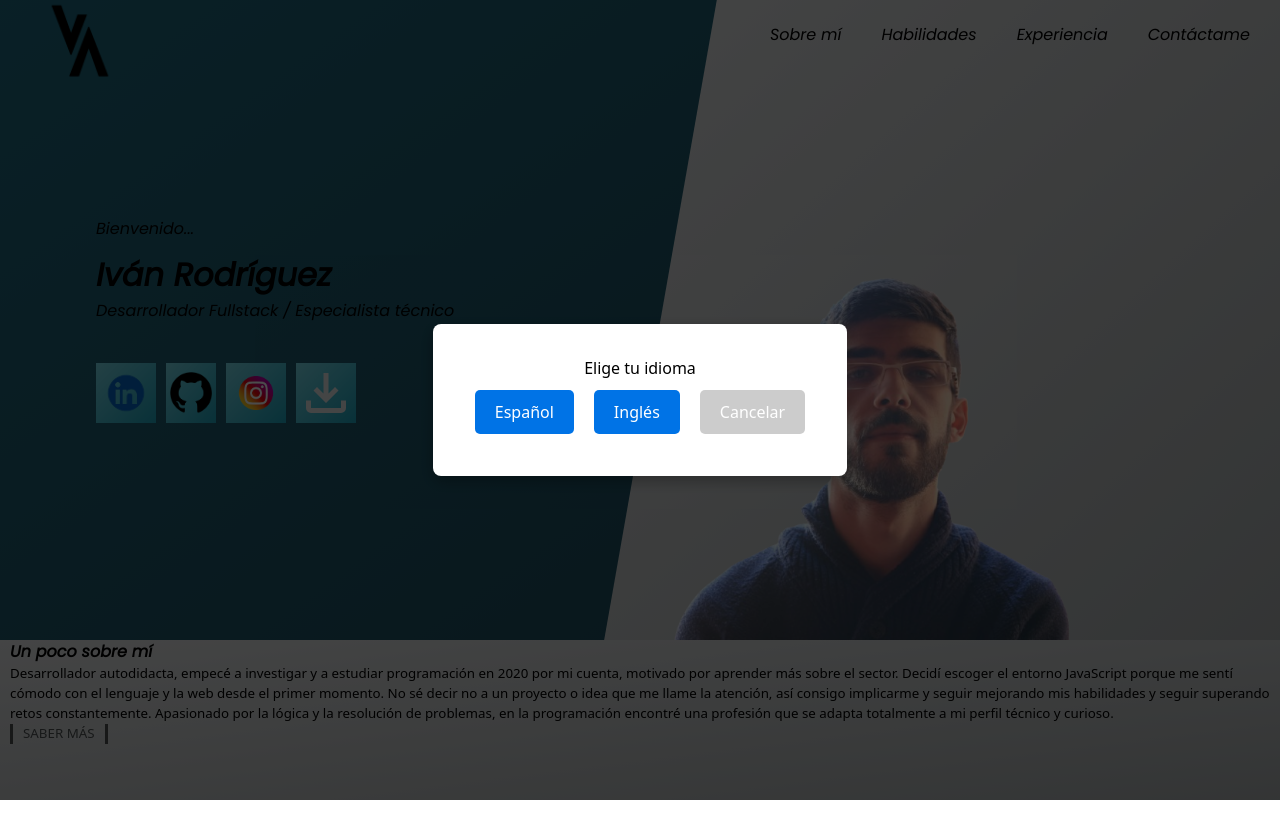
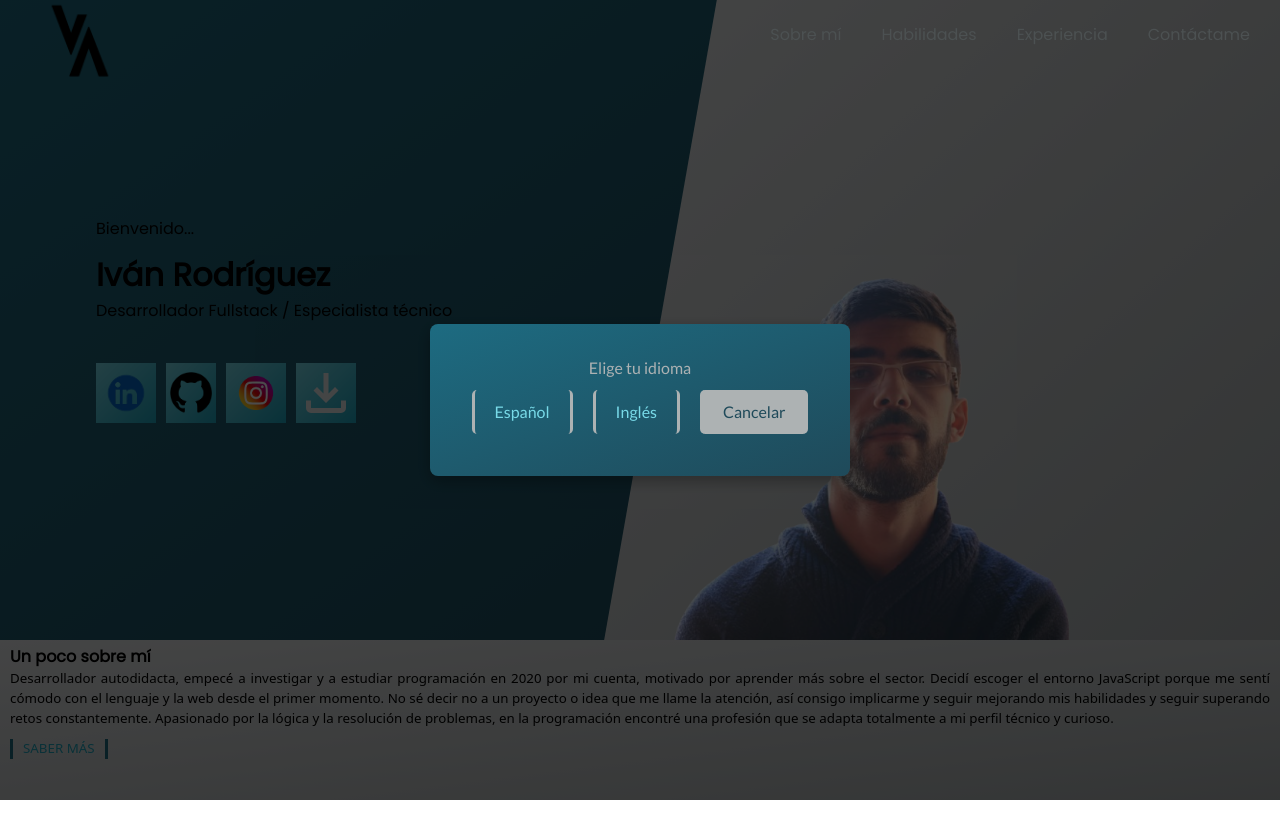
Before and after one commit to IvanRdADevelopments/portfolio, a Next.js app: page / in a window 1280 px wide. Both pictures are taken after a click on the element 326 px from the left and 393 px from the top of the page. Shown: the top 838 px of the page. Built offline with nearby package versions, Linux system fonts and the light colour scheme.

Commit message:
Added global css variables for colors and fonts.

```diff
--- a/src/components/LeftHeroBox.tsx
+++ b/src/components/LeftHeroBox.tsx
@@ -2,7 +2,7 @@ import SocialLogoBox from "./SocialLogosBox";
 
 export default function LeftHeroBox() {
   return (
-    <div className="w-[100%] h-[80%] bg-gradient-to-br from-jellyBean-700 to-jellyBean-900 p-24 flex flex-col justify-center items-start">
+    <div className="w-[100%] h-[80%] bg-gradient-to-br from-blueCorp-700 to-blueCorp-900 p-24 flex flex-col justify-center items-start">
       <h4 className="hero-section-welcome">Bienvenido...</h4>
       <h1 className="hero-section-title">Iván Rodríguez</h1>
       <h3 className="hero-section-subtitle">Desarrollador Fullstack / Especialista técnico</h3>
--- a/src/components/Navbar.tsx
+++ b/src/components/Navbar.tsx
@@ -2,11 +2,11 @@
 
 import "@/styles/Navbar.css";
 import Image from "next/image";
-import { Link, animateScroll as scroll } from "react-scroll";
+import { Link } from "react-scroll";
 
 export default function Navbar() {
   return (
-    <nav className="navbar-box color-mineShaft-200">
+    <nav className="navbar-box text-greyCorp-700">
       <section className="logo-box">
         <Link
           to="hero"
--- a/src/components/RightHeroBox.tsx
+++ b/src/components/RightHeroBox.tsx
@@ -2,7 +2,7 @@ import Image from "next/image";
 
 export default function RightHeroBox() {
   return (
-    <div className="w-[100%] h-[80%] bg-gradient-to-br from-mineShaft-100 to-mineShaft-300 p-24 relative">
+    <div className="w-[100%] h-[80%] bg-gradient-to-br from-greyCorp-100 to-greyCorp-300 p-24 relative">
       <Image
         src="/img/picture-nobg.png"
         alt="Iván Rodríguez"
--- a/src/styles/HeroSection.css
+++ b/src/styles/HeroSection.css
@@ -21,15 +21,16 @@
     position: absolute;
     bottom: 0;
     height: 20%;
-    padding: 0px 10px;
-    background: linear-gradient(to bottom right, #e5e7e8, #adb2b3);
+    padding: 5px 10px;
+    background: linear-gradient(to bottom right, var(--greycorp-100), var(--greycorp-300));
     box-sizing: border-box;
     font-size: smaller;
     z-index: 1;
+    text-align: justify;
 }
 
 #about-me-subtitle {
-    font-family: "Poppinsita";
+    font-family: var(--poppins-reg);
     font-weight: 700;
     font-size: medium;
 }
@@ -39,17 +40,18 @@
     cursor: pointer;
     z-index: 300;
     padding: 0 10px 0 10px;
-    color: #4c5152;
+    color: var(--bluecorp-500);
     border-radius: 0px;
-    border-left: 3px solid #4c5152;
-    border-right: 3px solid #4c5152;
+    border-left: 3px solid var(--bluecorp-700);
+    border-right: 3px solid var(--bluecorp-700);
     transition: all 0.3s;
+    margin-top: 10px;
 }
 
 #about-me-button:hover {
-    color: yellow;
-    border-top: 3px solid #4c5152;
-    border-bottom: 3px solid #4c5152;
+    color: var(--bluecorp-700);
+    border-top: 3px solid var(--bluecorp-700);
+    border-bottom: 3px solid var(--bluecorp-700);
     border-left: none;
     border-right: none;
     scale: 1.05;
@@ -70,7 +72,7 @@
 }
 
 .logo-social-box {
-    background: linear-gradient(to bottom right, #78dae8, #1da4bd);
+    background: linear-gradient(to bottom right, var(--bluecorp-300), var(--bluecorp-500));
     height: 60px;
     display: flex;
     justify-content: center;
@@ -80,20 +82,20 @@
 }
 
 .hero-section-welcome {
-    font-family: "Poppinsita";
+    font-family: var(--poppins-reg);
     font-weight: 400;
     margin-bottom: 10px;
     font-size: medium;
 }
 
 .hero-section-title {
-    font-family: "Poppinsita";
+    font-family: var(--poppins-reg);
     font-weight: 700;
     font-size: xx-large;
 }
 
 .hero-section-subtitle {
-    font-family: "Poppinsita";
+    font-family: var(--poppins-reg);
     font-weight: 500;
     font-size: medium;
 
--- a/src/styles/LanguageModal.css
+++ b/src/styles/LanguageModal.css
@@ -13,33 +13,41 @@
 
   .modal-content {
     z-index: 501;
-    background: white;
+    background: linear-gradient(to bottom right, var(--bluecorp-700), var(--bluecorp-900));
     padding: 2rem;
     border-radius: 8px;
     text-align: center;
     box-shadow: 0 5px 15px rgba(0, 0, 0, 0.3);
+    font-family: var(--lato-reg);
+    color: var(--greycorp-300);
   }
 
   .modal-btn {
     z-index: 501;
     margin: 10px;
     padding: 10px 20px;
-    border: none;
     border-radius: 5px;
     cursor: pointer;
-    background-color: #0073e6;
-    color: white;
+    color: var(--bluecorp-300);
     font-size: 16px;
+    transition: all 0.3s;
+    border-left: 3px solid var(--greycorp-300);
+    border-right: 3px solid var(--greycorp-300);
   }
 
   .modal-btn:hover {
-    background-color: #005bb5;
+    border-bottom: 3px solid var(--greycorp-300);
+    border-top: 3px solid var(--greycorp-300);
+    border-left: none;
+    border-right: none;
   }
 
   .modal-btn:last-child {
-    background-color: #ccc;
+    background-color: var(--greycorp-300);
+    color: var(--bluecorp-900);
   }
 
   .modal-btn:last-child:hover {
-    background-color: #aaa;
+    background-color: var(--greycorp-500);
+    color: var(--bluecorp-300);
   }
--- a/src/styles/Navbar.css
+++ b/src/styles/Navbar.css
@@ -4,7 +4,7 @@ nav{
     position: fixed;
     top: 0;
     z-index: 3000;
-    font-family: "Poppinsita";
+    font-family: var(--poppins-reg);
     display: flex;
     flex-direction: row;
     justify-content: space-between;
@@ -34,7 +34,7 @@ nav{
 }
 
 .nav-element:hover {
-    color: yellow;
+    color: var(--bluecorp-700);
 }
 
 ul{
--- a/src/styles/globals.css
+++ b/src/styles/globals.css
@@ -3,8 +3,70 @@
 @tailwind utilities;
 
 @font-face {
-  font-family: "Poppinsita";
-  src: url("../../public/fonts/Poppins-Italic.ttf") format("truetype");
+  font-family: "Poppinsbold";
+  src: url("../../public/fonts/Poppins-Bold.ttf") format("truetype");
+}
+
+@font-face {
+  font-family: "Poppinsreg";
+  src: url("../../public/fonts/Poppins-Regular.ttf") format("truetype");
+}
+
+@font-face {
+  font-family: "Poppinslight";
+  src: url("../../public/fonts/Poppins-Light.ttf") format("truetype");
+}
+
+@font-face {
+  font-family: "Latobold";
+  src: url("../../public/fonts/Lato-Bold.ttf") format("truetype");
+}
+
+@font-face {
+  font-family: "Latoreg";
+  src: url("../../public/fonts/Lato-Regular.ttf") format("truetype");
+}
+
+@font-face {
+  font-family: "Latolight";
+  src: url("../../public/fonts/Lato-Light.ttf") format("truetype");
+}
+
+@font-face {
+  font-family: "Robotobold";
+  src: url("../../public/fonts/RobotoCondensed-Bold.ttf") format("truetype");
+}
+
+@font-face {
+  font-family: "Robotoreg";
+  src: url("../../public/fonts/RobotoCondensed-Regular.ttf") format("truetype");
+}
+
+@font-face {
+  font-family: "Robotolight";
+  src: url("../../public/fonts/RobotoCondensed-Light.ttf") format("truetype");
+}
+
+:root {
+  --bluecorp-300: #78dae8;
+  --bluecorp-500: #1da4bd;
+  --bluecorp-700: #1d6b81;
+  --bluecorp-800: #20586a;
+  --bluecorp-900: #1f4a5a;
+  --greycorp-100: #e5e7e8;
+  --greycorp-200: #cfd2d2;
+  --greycorp-300: #adb2b3;
+  --greycorp-500: #686f72;
+  --greycorp-700: #4c5152;
+  --poppins-reg: "Poppinsreg";
+  --poppins-light: "Poppinslight";
+  --poppins-bold: "Poppinsbold";
+  --lato-reg: "Latoreg";
+  --lato-light: "Latolight";
+  --lato-bold: "Latobold";
+  --roboto-reg: "Robotoreg";
+  --roboto-light: "Robotolight";
+  --roboto-bold: "Robotobold";
 }
 
 body {
--- a/tailwind.config.ts
+++ b/tailwind.config.ts
@@ -11,7 +11,7 @@ const config: Config = {
       colors: {
         background: "var(--background)",
         foreground: "var(--foreground)",
-        jellyBean: {
+        blueCorp: {
           50: '#eefcfd',
           100: '#d4f6f9',
           200: '#afebf2',
@@ -24,7 +24,7 @@ const config: Config = {
           900: '#1f4a5a',
           950: '#0f303d',
         },
-        mineShaft: {
+        greyCorp: {
         50: '#f5f6f6',
         100: '#e5e7e8',
         200: '#cfd2d2',
```
